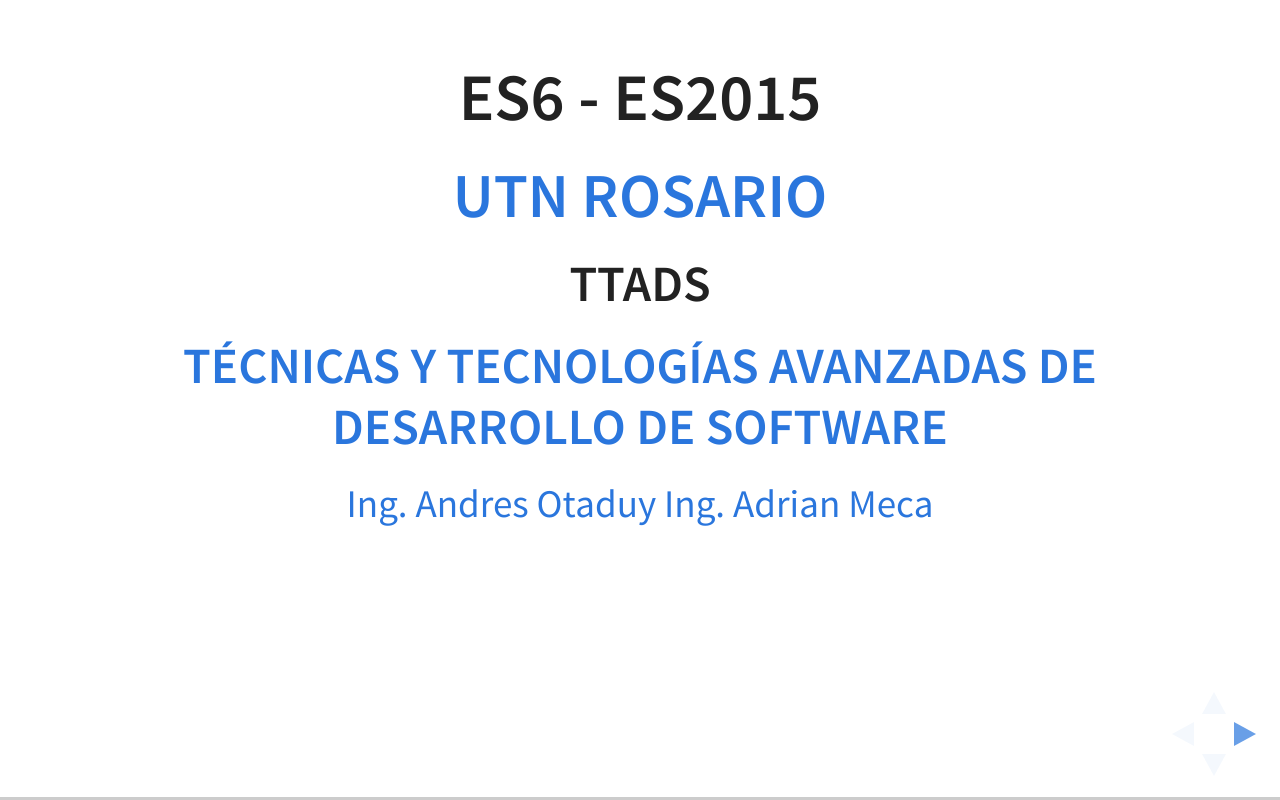
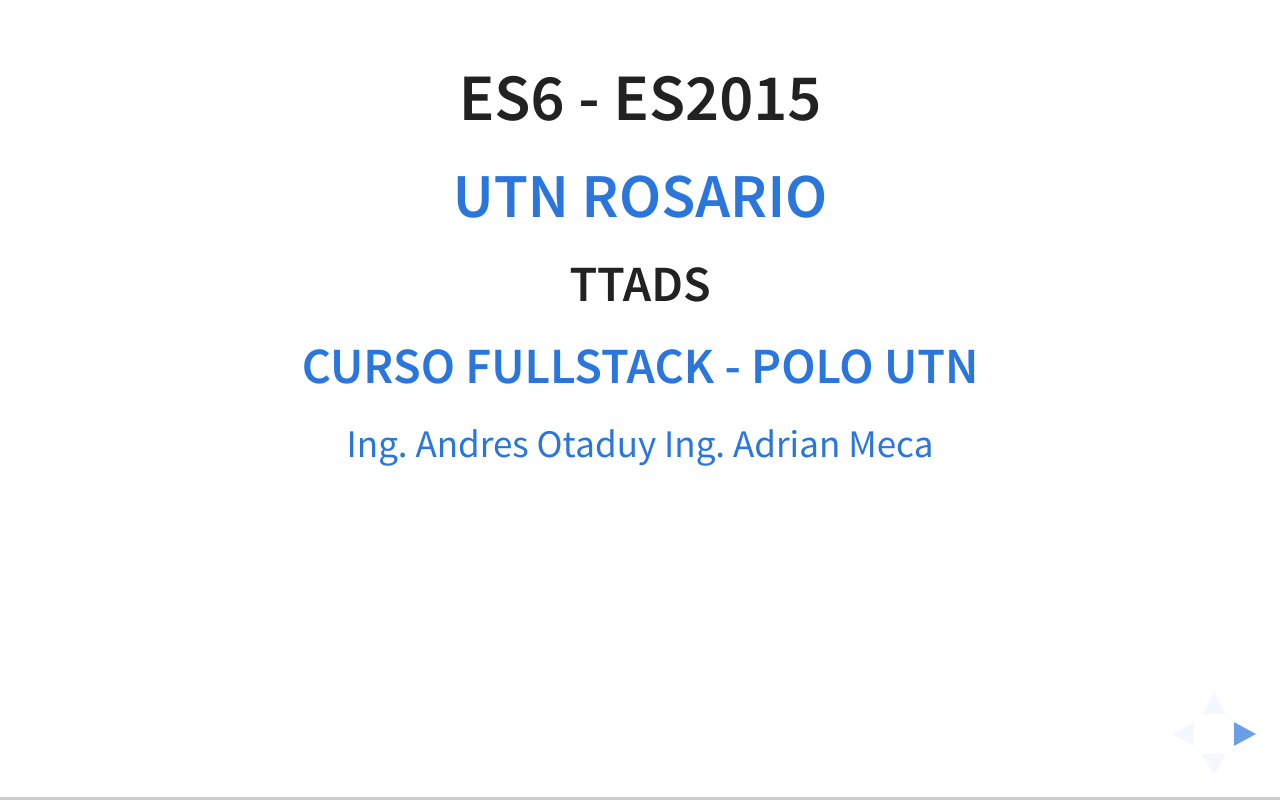
Before and after one commit to curso-fullstack-polo-utn-rosario/presentacion-es6, a website: page index.html in a window 1280 px wide. Drawn offline with Linux system fonts and the light colour scheme.

Commit message:
fix: presentaciones caratulas

```diff
--- a/index.html
+++ b/index.html
@@ -33,7 +33,7 @@
                     <h3>
                       <a href="https://github.com/curso-fullstack-polo-utn-rosario/">
 
-                        Técnicas y Tecnologías Avanzadas de Desarrollo de Software</a>
+                        Curso FullStack - Polo UTN</a>
                     </h3>
                     <p>
                       <a href="https://github.com/aotaduy">Ing. Andres Otaduy</a>
```
